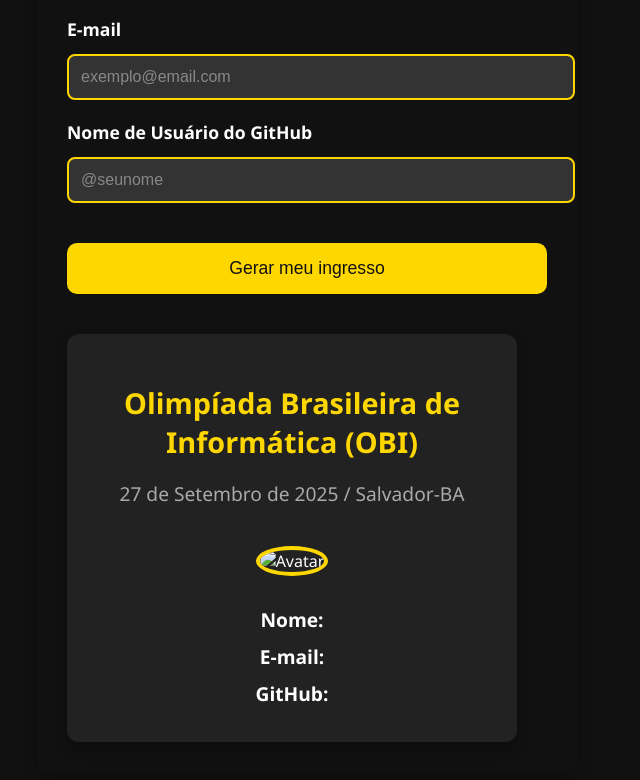
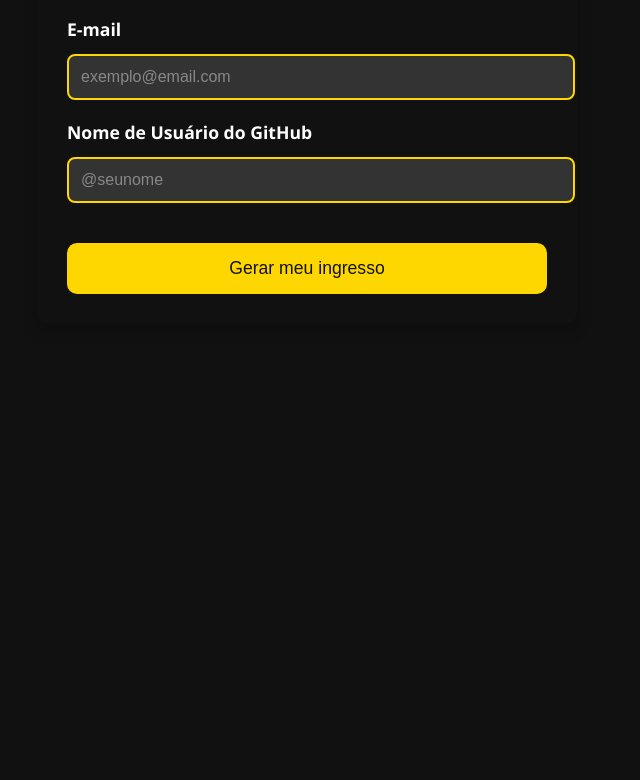
Before and after one commit to MatheusMuinos/PI_I.ticket-generator, a plain HTML site: page index.html in a window 1280 px wide. Shown: the part 772-1552 px from the top of the page, without its empty margins (333-973 px from the left). After the commit the page ends 1116 px from the top, so only its background shows below. Drawn offline with Linux system fonts and the light colour scheme.

Commit message:
tirei o ticket que estava no index.html

```diff
--- a/index.html
+++ b/index.html
@@ -49,21 +49,6 @@
             <button type="submit">Gerar meu ingresso</button>
         </form>
 
-        <!-- Tíquete Gerado -->
-        <div id="ticket" class="ticket hidden">
-            <div class="ticket-header">
-                <h2>Olimpíada Brasileira de Informática (OBI)</h2>
-                <p class="event-date">27 de Setembro de 2025 / Salvador-BA</p>
-            </div>
-            <div class="ticket-content">
-                <img id="ticketAvatar" src="" alt="Avatar">
-                <div class="user-info">
-                    <p class="user-name"><strong>Nome:</strong> <span id="ticketName"></span></p>
-                    <p class="user-email"><strong>E-mail:</strong> <span id="ticketEmail"></span></p>
-                    <p class="user-github"><strong>GitHub:</strong> <span id="ticketGithub"></span></p>
-                </div>
-            </div>
-        </div>
     </div>
 
     <script src="script.js"></script>
```
